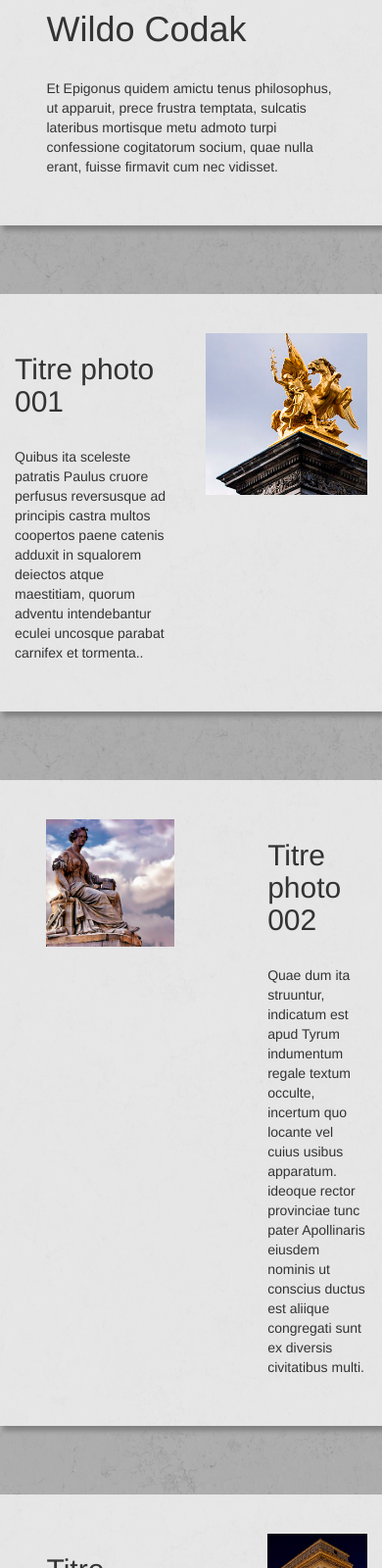
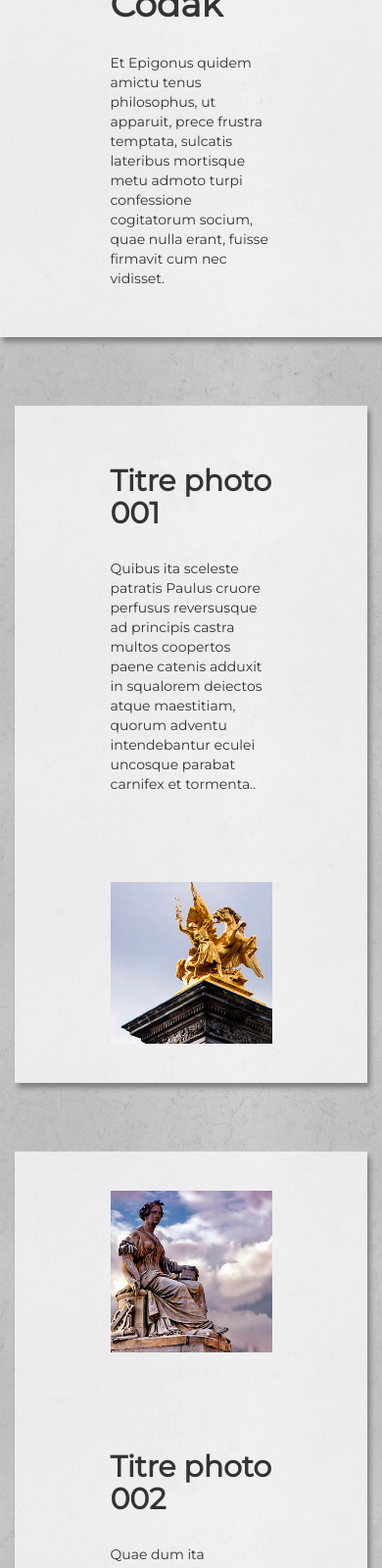
Before and after one commit to Ofdev12/helloworld, a plain HTML site: page index.html in a window 390 px wide. Shown: the part 740-2340 px from the top of the page at 98% size. Drawn offline with nearby package versions, Linux system fonts and the light colour scheme.

Commit message:
liaison des pages et pres project 2

```diff
--- a/Css/gallery_css.css
+++ b/Css/gallery_css.css
@@ -1,12 +1,14 @@
 .marge {
-	margin-top : 70px;
+	margin-top : 50px;
 	margin-bottom: 60px;
 }
 
 
 
 body {
-	background : url("background/rockywall/rockywall.png");
+	background-image: url(../Image/rockywall.png);
+  box-shadow: inset 0px -100px 400px 150px rgba(0,0,0,0.3);
+  font-family: Montserrat;
 }
 
 .container-fluid {
@@ -15,7 +17,9 @@ body {
 
 h1 {
 	padding : 10px;
-	padding-bottom:20px;
+	padding-bottom:100px;
+  padding-top: 40px;
+  font-size: 5em;
 }
 
 .descTheme {
--- a/Css/mystyle.css
+++ b/Css/mystyle.css
@@ -42,15 +42,18 @@
 
 
 
-
     /* Code page d'accueil */
 
 body{
     background-image: url(../Image/rockywall.png);
 
-    box-shadow: inset 0px 0px 300px 200px rgba(0,0,0,0.3);
+    box-shadow: inset 0px -100px 400px 150px rgba(0,0,0,0.3);
     margin: 0;
     padding: 0;
+    font-family: Montserrat;
+}
+h1, h2{
+    font-weight: bolder;
 }
 
 
@@ -83,9 +86,14 @@ article{
     border-radius: 100%;
 }
 
-.floatright{
-    float: right;
+
+
+@media (min-width: 400px) {
+    .floatright{
+        float: right;
+    }
 }
+
 
 
 /* Footer */
--- a/Css/style.css
+++ b/Css/style.css
@@ -110,6 +110,9 @@ footer {
 
 body {
     font-family: Montserrat;
+    background-image: url(../Image/rockywall.png);
+    box-shadow: inset 0px -100px 400px 150px rgba(0,0,0,0.3);
+
 }
 
 h1 {
--- a/index.html
+++ b/index.html
@@ -23,13 +23,13 @@
                     <span class="icon-bar"></span>
                     <span class="icon-bar"></span>
                   </button>
-          <a class="navbar-brand" href="#">Logos</a>
+          <a class="navbar-brand" href="index.html">Logos</a>
         </div>
         <div class="collapse navbar-collapse" id="myNavbar">
           <ul class="nav navbar-nav navbar-right">
-            <li><a href="#home">HOME</a></li>
-            <li><a href="#band">GALLERY</a></li>
-            <li><a href="#contact">PRICE AND CONTACT</a></li>
+            <li><a href="index.html">HOME</a></li>
+            <li><a href="gallery.html">GALLERY</a></li>
+            <li><a href="Projet.html">PRICE AND CONTACT</a></li>
           </ul>
         </div>
       </div>
@@ -85,11 +85,11 @@
 
   <article class="container marginTop">
     <div class="row">
-      <div class="col-xs-offset-2 col-xs-8
+      <div class="col-xs-offset-3 col-xs-6
                   col-sm-offset-1 col-sm-4">
         <img src="Image/wcs.png" alt="Wildo Codak" class="img-responsive paddingImg circleImg" />
       </div>
-      <div class="col-xs-offset-1 col-xs-10
+      <div class="col-xs-offset-3 col-xs-6
                   col-sm-offset-1 col-sm-5 paddingTxt">
         <h1>Wildo Codak</h1>
         <br />
@@ -99,42 +99,48 @@
   </article>
 
   <section class="container">           <!-- Photo 001 -->
-    <article class="row marginTop">
-      <div class="col-xs-12
-                  col-sm-offset-1 col-sm-5 paddingTxt">
+    <article class="marginTop">
+    	<div class="row">
+	      <div class="col-xs-offset-3 col-xs-6
+	                  col-sm-offset-1 col-sm-5  flex-direction paddingTxt">
 	        <h2>Titre photo 001</h2>
 	        <br />
 	        <p>Quibus ita sceleste patratis Paulus cruore perfusus reversusque ad principis castra multos coopertos paene catenis adduxit in squalorem deiectos atque maestitiam, quorum adventu intendebantur eculei uncosque parabat carnifex et tormenta..</p>
 	      </div>
-      <div class="col-xs-12
-                  col-sm-offset-1 col-sm-4 " >
+	      <div class="col-xs-offset-3 col-xs-6
+	                  col-sm-offset-1 col-sm-4 .flex-direction" >
 	        <img src="Image/300px/sculpture_md_002.jpg" alt="photo 001" class="img-responsive paddingImg floatright" />
+	      </div>
   		</div>
     </article>
 
-    <article class="row marginTop">     <!-- Photo 002 -->
-      <div class="col-xs-offset-1 col-xs-10
+    <article class="marginTop">
+    	<div class="row">
+	      <div class="col-xs-offset-3 col-xs-6
 	                  col-sm-offset-1 col-sm-4">
 	        <img src="Image/300px/sculpture_md_003.jpg" alt="photo 002" class="img-responsive paddingImg" />
 	      </div>
-      <div class="col-xs-offset-2 col-xs-8
+	      <div class="col-xs-offset-3 col-xs-6
 	                  col-sm-offset-1 col-sm-5  paddingTxt">
 	        <h2>Titre photo 002</h2>
 	        <br />
 	        <p>Quae dum ita struuntur, indicatum est apud Tyrum indumentum regale textum occulte, incertum quo locante vel cuius usibus apparatum. ideoque rector provinciae tunc pater Apollinaris eiusdem nominis ut conscius ductus est aliique congregati sunt ex diversis civitatibus multi.</p> <!--FLEXREVERSE-->
 	      </div>
+  		</div>
     </article>
 
-    <article class="row marginTop">     <!-- Photo 003 -->
-      <div class="col-xs-offset-1 col-xs-10 col-xs-offset-1
-                  col-sm-offset-1 col-sm-5 col-sm-offset-1 paddingTxt">
+    <article class="marginTop">
+    	<div class="row">
+	      <div class="col-xs-offset-3 col-xs-6
+	                  col-sm-offset-1 col-sm-5 paddingTxt">
 	        <h2>Titre photo 003</h2>
 	        <br />
 	        <p>Post hanc adclinis Libano monti Phoenice, regio plena gratiarum et venustatis, urbibus decorata magnis et pulchris; in quibus amoenitate celebritateque nominum Tyros excellit, Sidon et Berytus isdemque pares Emissa et Damascus saeculis condita priscis.</p>
 	      </div>
-      <div class="col-xs-offset-2 col-xs-8 col-xs-offset-2
+	      <div class="col-xs-offset-3 col-xs-6
 	                  col-sm-4 col-sm-offset-1" >
 	        <img src="Image/300px/arc_de_triomphe_md_002.jpg" alt="photo 003" class="img-responsive paddingImg floatright" />
+	      </div>
 	    </div>
     </article>
 
```
Also changed, not shown: Projet.html (+4 -4 lines), gallery.html (+4 -4 lines). Lines whose indentation alone changed are shown as unchanged.
